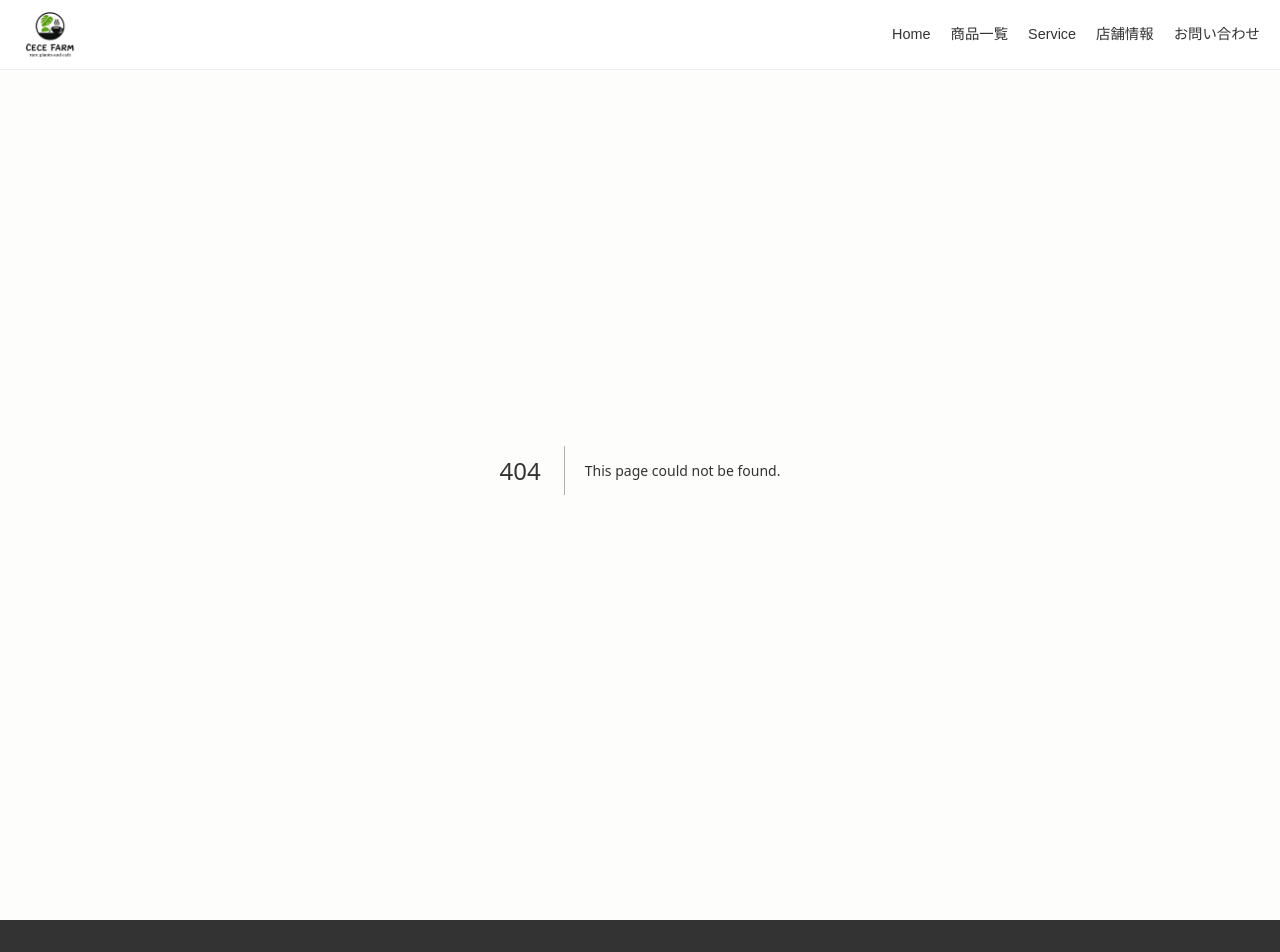
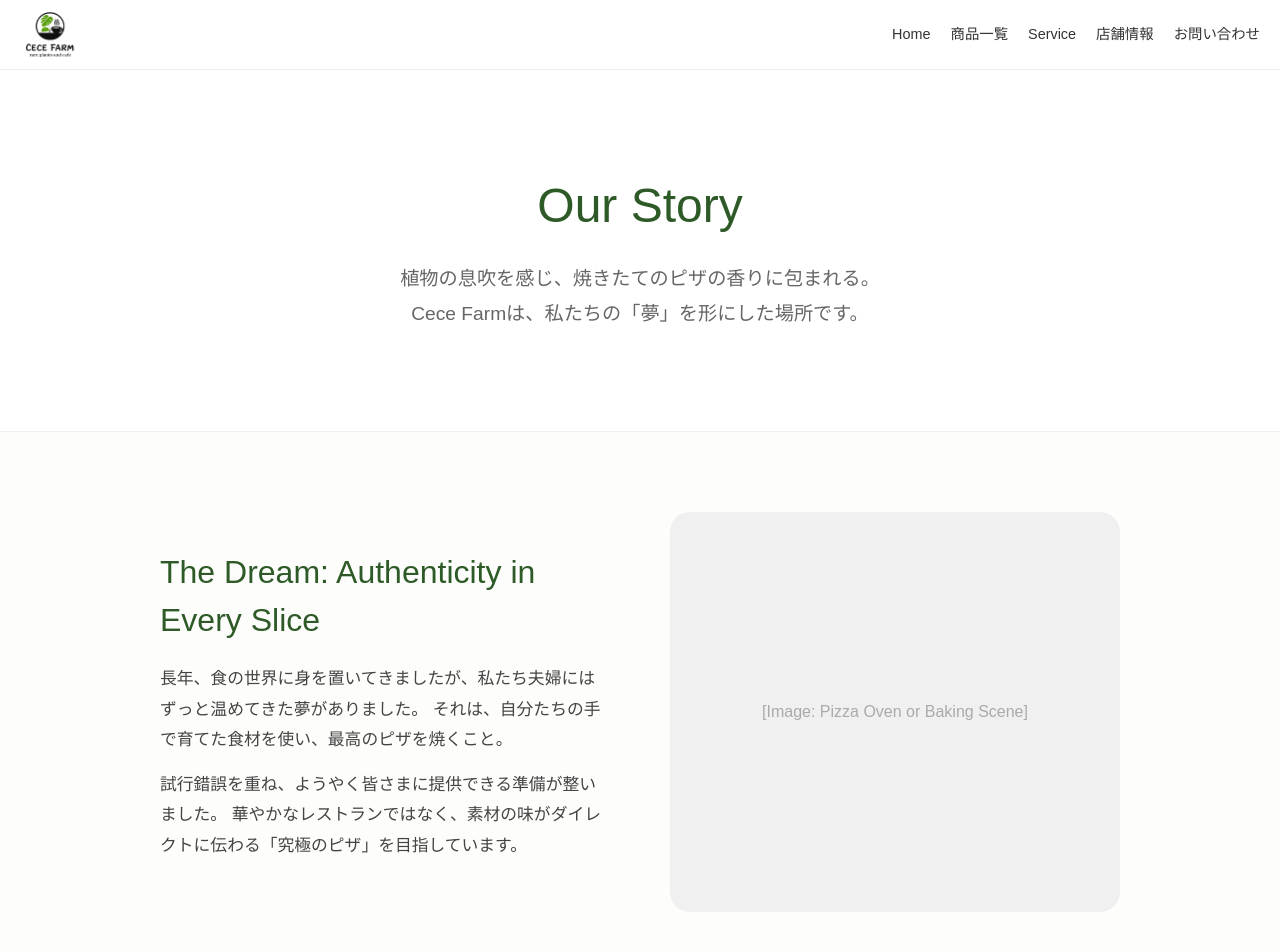
Before and after one commit to xspeed122000-jpg/cecefarm-full-blog, a Next.js app: page /about in a window 1280 px wide. Before the commit this address had no page. Shown: the top 952 px of the page. Built offline with nearby package versions, Linux system fonts and the light colour scheme.

Commit message:
about us addition

```diff
--- /dev/null
+++ b/app/about/page.tsx
@@ -0,0 +1,111 @@
+import React from 'react';
+
+export default function AboutPage() {
+  return (
+    <div style={{ backgroundColor: '#FDFDFB', color: '#333', minHeight: '100vh' }}>
+      {/* ヒーローセクション：ビジョン */}
+      <section style={{ padding: '100px 20px', textAlign: 'center', backgroundColor: '#fff', borderBottom: '1px solid #eee' }}>
+        <h1 style={{ fontSize: '3rem', color: '#2d5a27', marginBottom: '20px' }}>Our Story</h1>
+        <p style={{ fontSize: '1.2rem', color: '#666', maxWidth: '800px', margin: '0 auto', lineHeight: '1.8' }}>
+          植物の息吹を感じ、焼きたてのピザの香りに包まれる。<br />
+          Cece Farmは、私たちの「夢」を形にした場所です。
+        </p>
+      </section>
+
+      <div style={{ maxWidth: '1000px', margin: '0 auto', padding: '80px 20px' }}>
+
+        {/* セクション1：夫婦の夢とピザ */}
+        <section style={flexSectionStyle}>
+          <div style={textBlockStyle}>
+            <h2 style={headingStyle}>The Dream: Authenticity in Every Slice</h2>
+            <p style={paragraphStyle}>
+              長年、食の世界に身を置いてきましたが、私たち夫婦にはずっと温めてきた夢がありました。
+              それは、自分たちの手で育てた食材を使い、最高のピザを焼くこと。
+            </p>
+            <p style={paragraphStyle}>
+              試行錯誤を重ね、ようやく皆さまに提供できる準備が整いました。
+              華やかなレストランではなく、素材の味がダイレクトに伝わる「究極のピザ」を目指しています。
+            </p>
+          </div>
+          <div style={imagePlaceholderStyle}>
+            <span style={{ color: '#aaa' }}>[Image: Pizza Oven or Baking Scene]</span>
+          </div>
+        </section>
+
+        {/* セクション2：Farm to Table（自家製へのこだわり） */}
+        <section style={{ ...flexSectionStyle, flexDirection: 'row-reverse' }}>
+          <div style={textBlockStyle}>
+            <h2 style={headingStyle}>Grown with Love, Served with Pride</h2>
+            <p style={paragraphStyle}>
+              Cece Farmのピザには、この農園の恵みが凝縮されています。
+              ソースに使用するのは、自社栽培の濃厚なローマトマト。
+              そして、庭から摘みたてのバジル、オレガノ、ローズマリー。
+            </p>
+            <p style={paragraphStyle}>
+              チェンマイの豊かな土壌で育ったハーブの香りが、ピザの味を一層引き立てます。
+            </p>
+          </div>
+          <div style={imagePlaceholderStyle}>
+            <span style={{ color: '#aaa' }}>[Image: Fresh Herbs & Roma Tomatoes]</span>
+          </div>
+        </section>
+
+        {/* セクション3：コーヒーと植物 */}
+        <section style={flexSectionStyle}>
+          <div style={textBlockStyle}>
+            <h2 style={headingStyle}>Coffee & Greenery</h2>
+            <p style={paragraphStyle}>
+              ピザのお供には、厳選されたチェンマイ産のコーヒーをどうぞ。
+              また、店内を彩る希少な観葉植物たちは、私たちのもう一つの情熱です。
+            </p>
+            <p style={paragraphStyle}>
+              美味しい香りに包まれながら、緑豊かな空間で心ゆくまでリラックスしてください。
+            </p>
+          </div>
+          <div style={imagePlaceholderStyle}>
+            <span style={{ color: '#aaa' }}>[Image: Plants & Coffee]</span>
+          </div>
+        </section>
+
+      </div>
+    </div>
+  );
+}
+
+// スタイル定数
+const flexSectionStyle: React.CSSProperties = {
+  display: 'flex',
+  alignItems: 'center',
+  gap: '60px',
+  marginBottom: '100px',
+  flexWrap: 'wrap' as 'wrap',
+};
+
+const textBlockStyle: React.CSSProperties = {
+  flex: '1',
+  minWidth: '300px',
+};
+
+const headingStyle: React.CSSProperties = {
+  fontSize: '2rem',
+  color: '#2d5a27',
+  marginBottom: '20px',
+};
+
+const paragraphStyle: React.CSSProperties = {
+  fontSize: '1.05rem',
+  lineHeight: '1.8',
+  color: '#444',
+  marginBottom: '15px',
+};
+
+const imagePlaceholderStyle: React.CSSProperties = {
+  flex: '1',
+  minWidth: '300px',
+  height: '400px',
+  backgroundColor: '#f0f0f0',
+  borderRadius: '20px',
+  display: 'flex',
+  alignItems: 'center',
+  justifyContent: 'center',
+};
```
